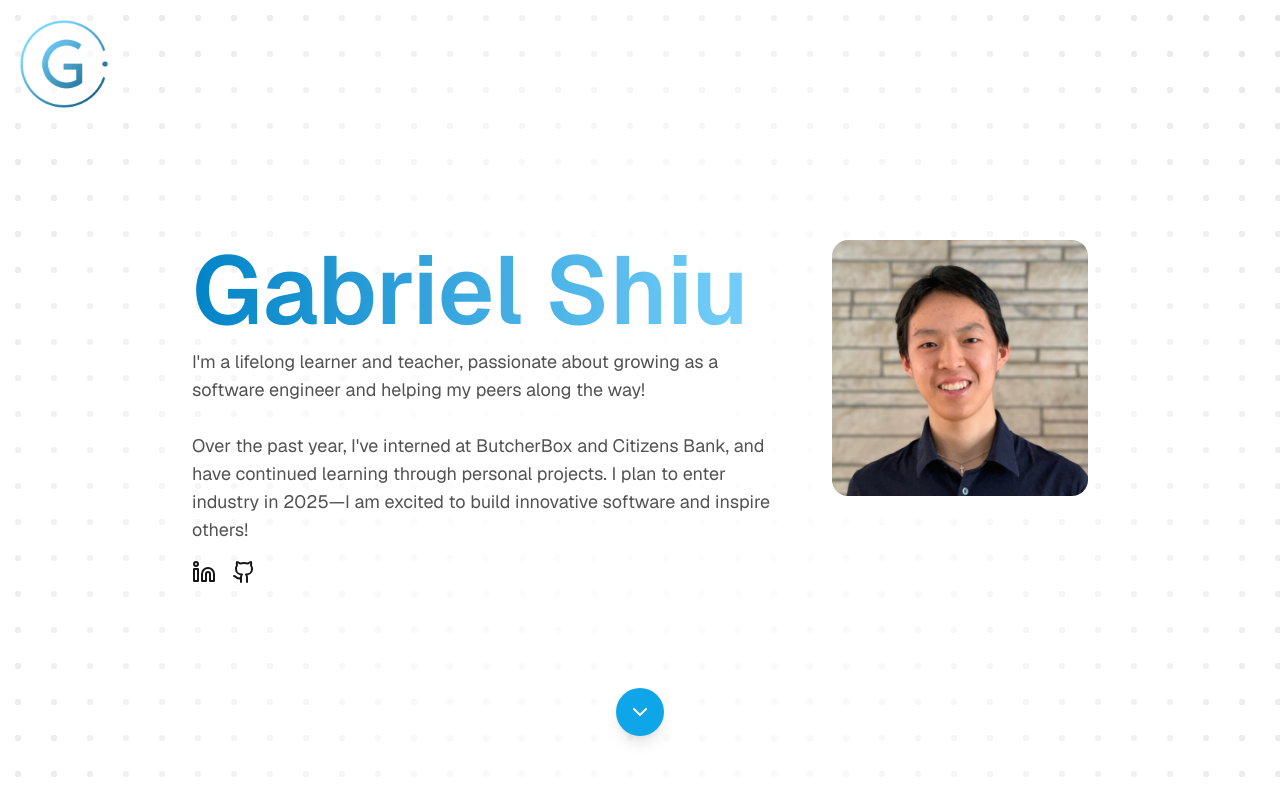
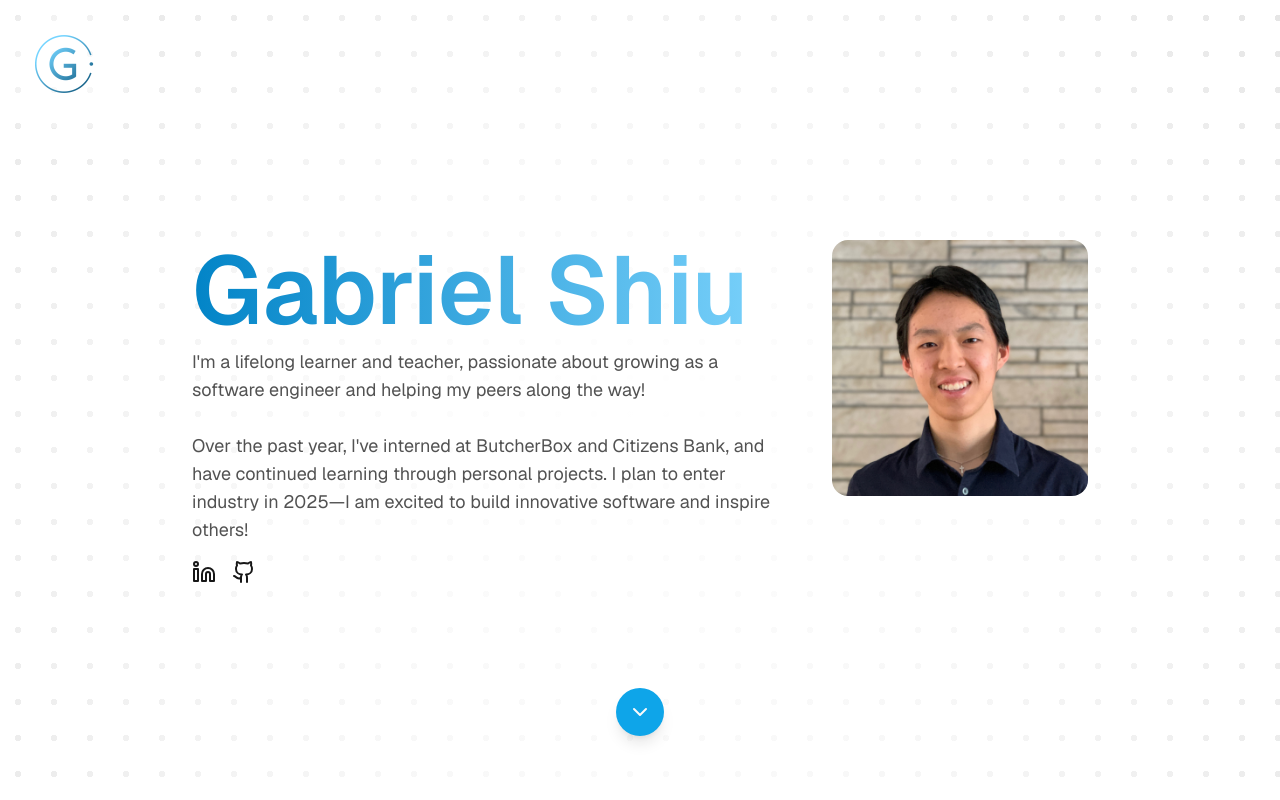
Before and after one commit to s-leirbag/portfolio, a Next.js app: page / in a window 1280 px wide. Shown: the top 800 px of the page. Built offline with nearby package versions, Linux system fonts and the light colour scheme.

Commit message:
fixed logo md sizing

```diff
--- a/app/layout.tsx
+++ b/app/layout.tsx
@@ -50,7 +50,7 @@ export default function RootLayout({
       <body
         className={`${geistSans.variable} ${geistMono.variable} antialiased md:text-lg font-[family-name:var(--font-geist-sans)] bg-[radial-gradient(#e5e5e5_3px,transparent_3px)] dark:bg-[radial-gradient(#262626_3px,transparent_3px)] [background-size:36px_36px]`}
       >
-        <div className="absolute w-24 md:w-32 p-4 gradient-bg-100">
+        <div className="absolute w-24 md:w-32 p-4 md:p-8 gradient-bg-100">
           <Link href={"/"}>
             <Image
               src="/logo-1-dot-fat-dark.png"
```
